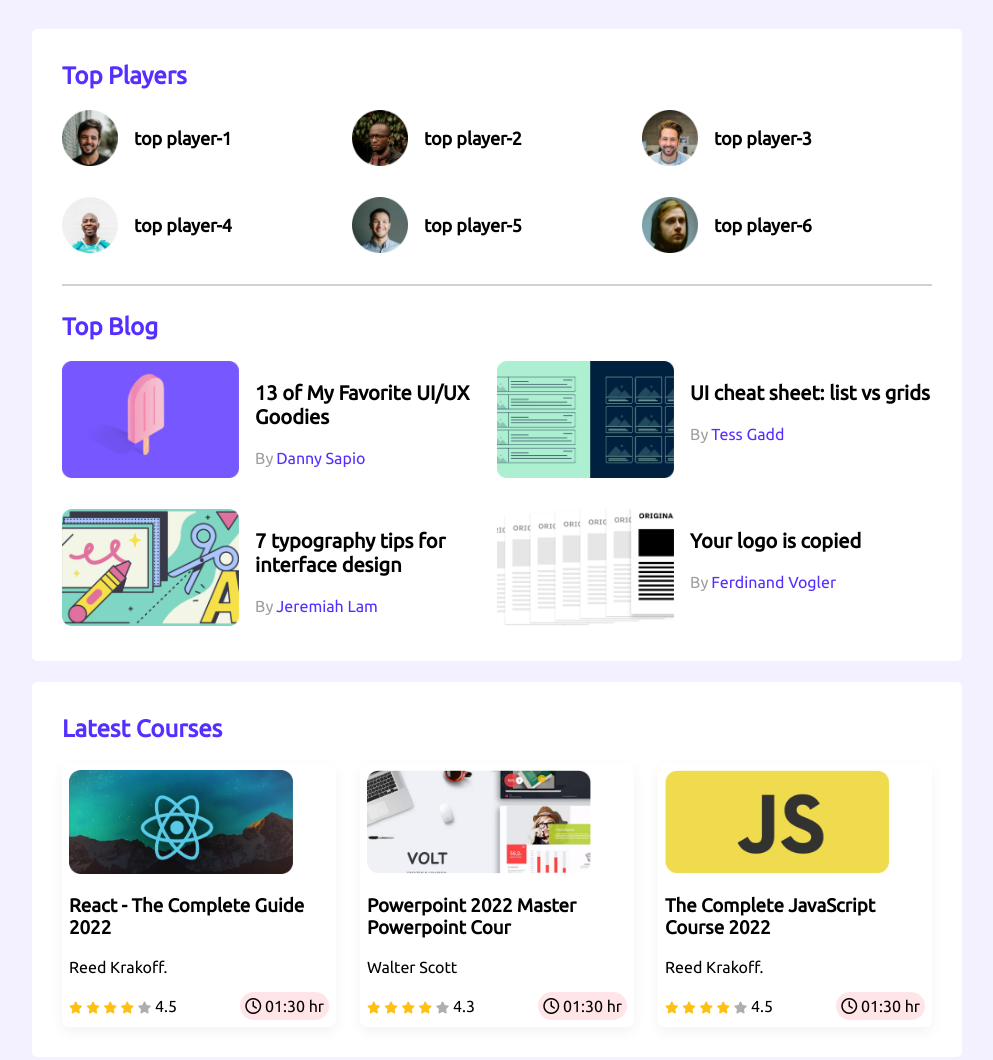
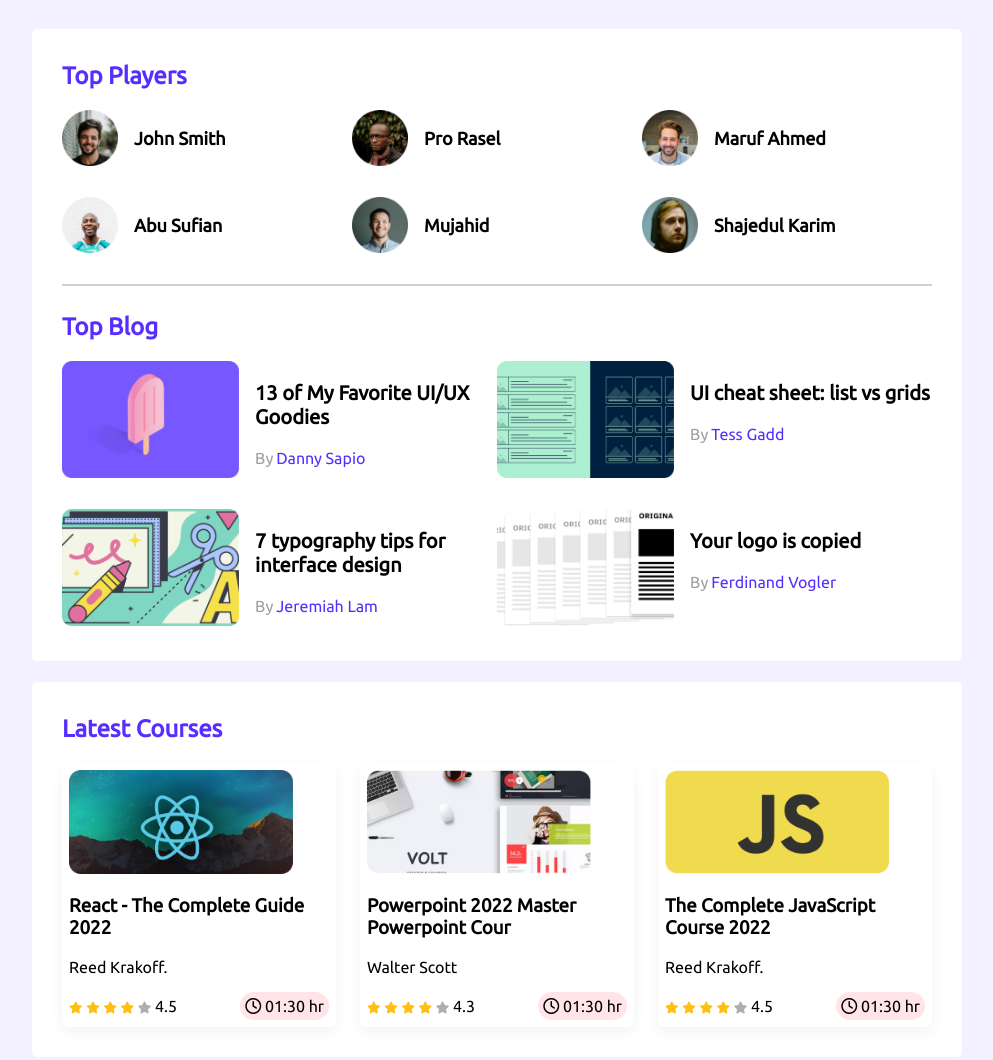
Before and after one commit to kabir-AK/Leader-board, a plain HTML site: page index.html in a window 1280 px wide. Shown: the whole page, without its empty margins (143-1136 px from the left). Drawn offline with Linux system fonts and the light colour scheme; a web font is replaced by a local one.

Commit message:
last-commit2

```diff
--- a/index.html
+++ b/index.html
@@ -26,27 +26,27 @@
                 <div class="players">
                     <div class="player">
                         <img src="images/players/player-1.png" alt="">
-                        <h3 class="player-name">top player-1</h3>
+                        <h3 class="player-name">John Smith</h3>
                     </div>
                     <div class="player">
                         <img src="images/players/player-2.png" alt="">
-                        <h3 class="player-name">top player-2</h3>
+                        <h3 class="player-name">Pro Rasel</h3>
                     </div>
                     <div class="player">
                         <img src="images/players/player-3.png" alt="">
-                        <h3 class="player-name">top player-3</h3>
+                        <h3 class="player-name">Maruf Ahmed</h3>
                     </div>
                     <div class="player">
                         <img src="images/players/player-4.png" alt="">
-                        <h3 class="player-name">top player-4</h3>
+                        <h3 class="player-name">Abu Sufian</h3>
                     </div>
                     <div class="player">
                         <img src="images/players/player-5.png" alt="">
-                        <h3 class="player-name">top player-5</h3>
+                        <h3 class="player-name">Mujahid</h3>
                     </div>
                     <div class="player">
                         <img src="images/players/player-6.png" alt="">
-                        <h3 class="player-name">top player-6</h3>
+                        <h3 class="player-name">Shajedul Karim</h3>
                     </div>
                 </div>
             </div>
```
